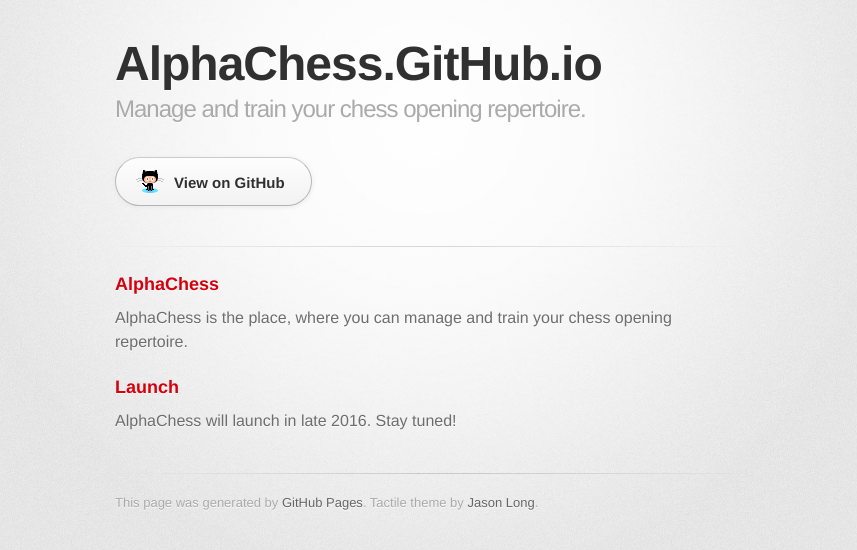
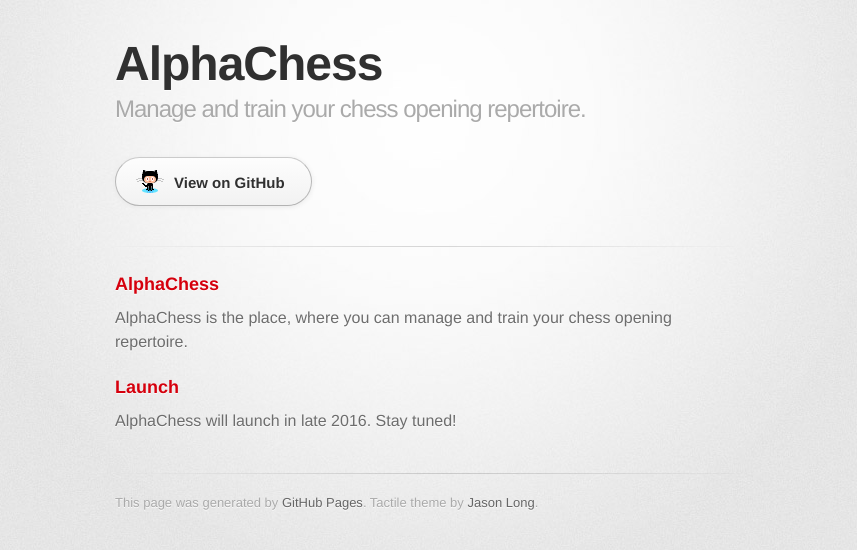
Before and after one commit to alphachess/alphachess.github.io, a plain HTML site: page index.html in a window 1280 px wide. Shown: the whole page, without its empty margins (215-1072 px from the left). Drawn offline with Linux system fonts and the light colour scheme; a web font is replaced by a local one.

Commit message:
Update index.html

```diff
--- a/index.html
+++ b/index.html
@@ -10,7 +10,7 @@
     <!--[if lt IE 9]>
     <script src="//html5shiv.googlecode.com/svn/trunk/html5.js"></script>
     <![endif]-->
-    <title>AlphaChess.GitHub.io by alphachess</title>
+    <title>AlphaChess</title>
   </head>
 
   <body>
@@ -18,7 +18,7 @@
       <div class="inner">
 
         <header>
-          <h1>AlphaChess.GitHub.io</h1>
+          <h1>AlphaChess</h1>
           <h2>Manage and train your chess opening repertoire.</h2>
         </header>
 
```
